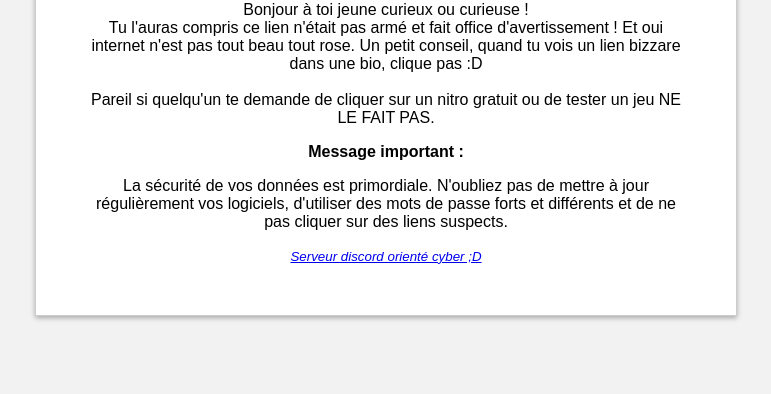
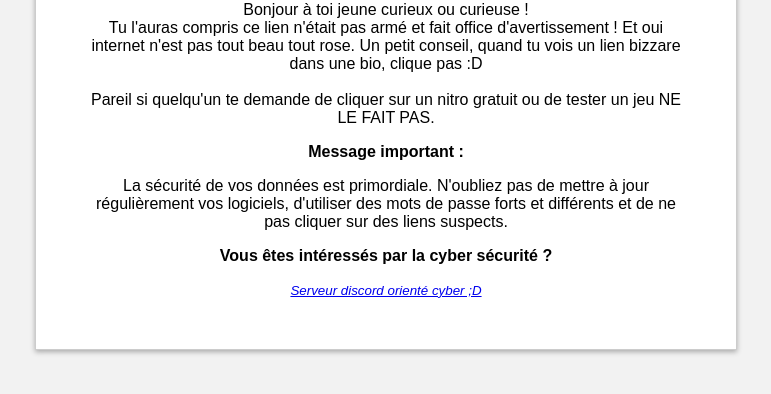
Before and after one commit to my-bio-discord/kyosuke, a plain HTML site: page index.html in a window 1280 px wide. Shown: the part 138-532 px from the top of the page, without its empty margins (254-1025 px from the left). Drawn offline with Linux system fonts and the light colour scheme.

Commit message:
Add files via upload

```diff
--- a/index.html
+++ b/index.html
@@ -35,6 +35,7 @@
     <p><strong>Message important :</strong></p>
     <p>La sécurité de vos données est primordiale. N'oubliez pas de mettre à jour régulièrement vos logiciels, d'utiliser des mots de passe forts et différents et de ne pas cliquer sur des liens suspects.</p>
 
+    <p><strong>Vous êtes intéressés par la cyber sécurité ?</strong></p>
     <small><em><a href="https://discord.gg/Pj5je6zYQB">Serveur discord orienté cyber ;D</a></em></small>
 
   </div>
```
